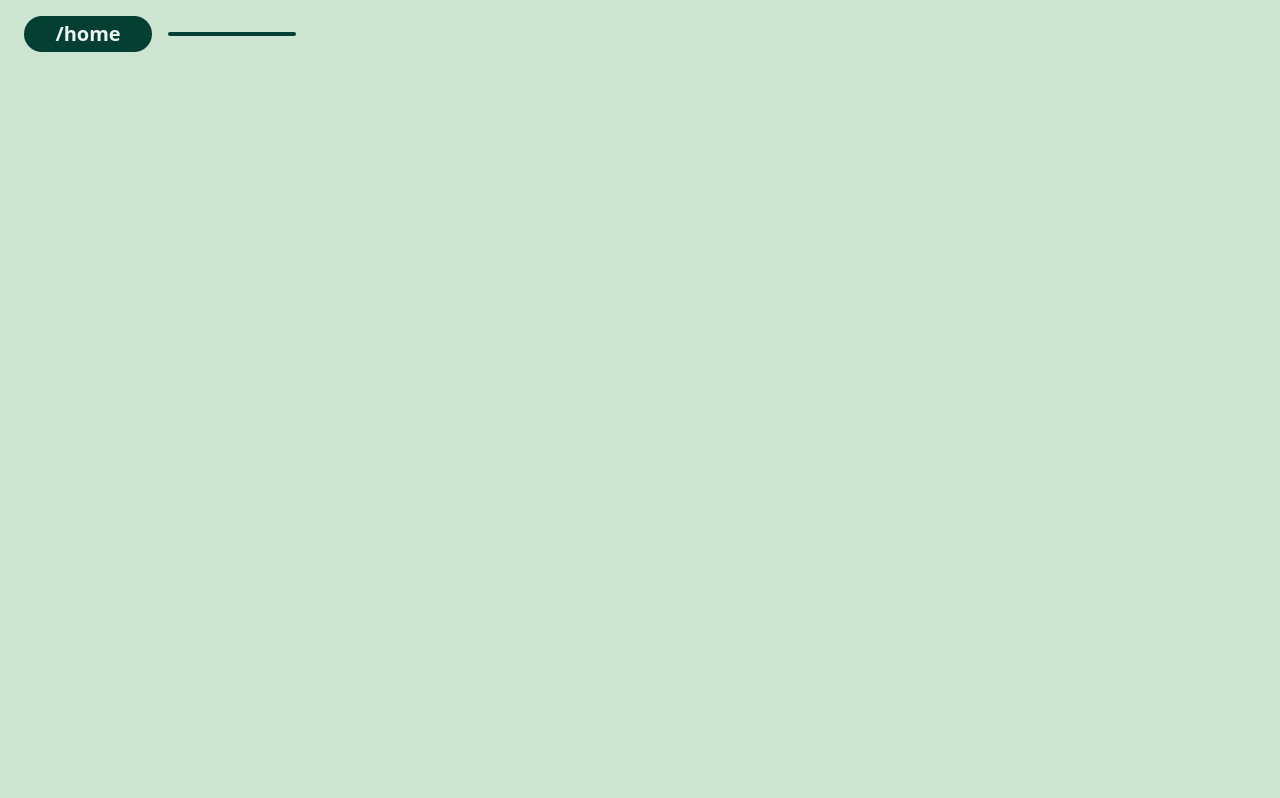
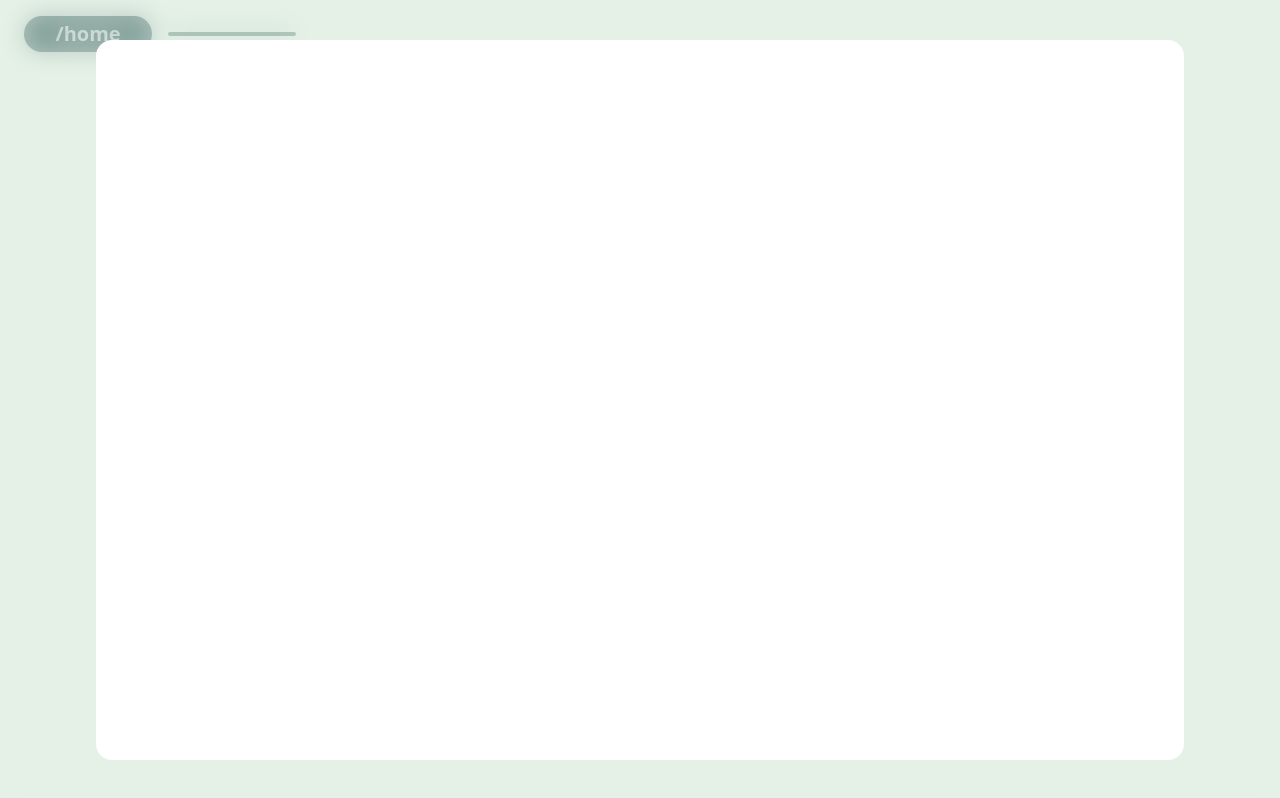
Before and after one commit to code7070/hi-jojo, a Next.js app: page /work-details in a window 1280 px wide. Built offline with nearby package versions, Linux system fonts and the light colour scheme.

Commit message:
fixing animation

```diff
--- a/src/layouts/project/project-card.js
+++ b/src/layouts/project/project-card.js
@@ -1,4 +1,4 @@
-import Link from "next/link";
+import { useRouter } from "next/router";
 import EyeSlashIcon from "public/icons/eye-slash";
 
 const PrivateIcon = () => (
@@ -24,6 +24,8 @@ export default function ProjectCard({
   if (isEven) evenClass = "md:-translate-x-[60%]";
   const stacklist = `${stacks}`.split(",");
   const noFirstClass = isFirst ? "" : "md:-mt-36";
+
+  const { push } = useRouter();
 
   const Content = () => (
     <>
@@ -55,23 +57,29 @@ export default function ProjectCard({
 
   const cardClass = `relative rounded-2xl w-[100%] border-4 border-secondary overflow-hidden max-w-xs ${evenClass} ${noFirstClass} my-6 transition-all duration-300 cursor-pointer hover:border-accent`;
 
+  const navigate = () => {
+    document.body.style.overflow = "hidden";
+    push(`/works/${link || ""}`, undefined, { shallow: true, scroll: false });
+  };
+
   const Card = ({ children }) => {
-    if (asDiv) return <div className={cardClass}>{children}</div>;
-    else return <section className={cardClass}>{children}</section>;
+    if (asDiv)
+      return (
+        <div className={cardClass} onClick={navigate}>
+          {children}
+        </div>
+      );
+    else
+      return (
+        <section className={cardClass} onClick={navigate}>
+          {children}
+        </section>
+      );
   };
 
   return (
-    <Link
-      href={`/works/${link || ""}`}
-      scroll={false}
-      shallow
-      onClick={() => {
-        document.body.style.overflow = "hidden";
-      }}
-    >
-      <Card>
-        <Content />
-      </Card>
-    </Link>
+    <Card>
+      <Content />
+    </Card>
   );
 }
--- a/src/pages/work-details.js
+++ b/src/pages/work-details.js
@@ -3,35 +3,47 @@ import workList from "@utils/worklist";
 import { useRouter } from "next/router";
 import PageHead from "./PageHead";
 import styles from "@styles/work-detail.module.css";
+import { useEffect, useState } from "react";
 
 export default function WorkDetail({ params = [] }) {
+  const [workTarget, setWorkTarget] = useState({});
+  const [open, setOpen] = useState(false);
+
   const { replace, asPath } = useRouter();
 
   const doBack = () => {
     document.body.style.overflow = "auto";
     replace("/works", undefined, { shallow: true });
+    setOpen("closed");
+    setTimeout(() => {
+      if (Object.keys(workTarget).length < 1) setOpen(false);
+    }, 500);
   };
 
   const target = asPath.length > 7 ? asPath.slice(7) : "";
 
-  let workTarget = {};
-  if (target)
-    workList.map((i) => {
-      const catched = i.works.find((i) => i.link === target);
-      if (catched) workTarget = catched;
-    });
+  useEffect(() => {
+    if (target) {
+      workList.map((i) => {
+        const catched = i.works.find((i) => i.link === target);
+        if (catched) setWorkTarget(catched);
+      });
+      setOpen("show");
+    } else setWorkTarget(false);
+  }, [target]);
 
   const hasWork = workTarget && Object.keys(workTarget).length > 1;
 
-  const showClass = hasWork ? styles.show : "";
+  const classJoiner = (name = "") => `${styles[name]} ${styles[open || ""]}`;
 
   return (
     <>
-      {hasWork && <PageHead title={`Jojo - Works - ${workTarget.name}`} />}
-      <div className={`${styles.overlay} ${showClass}`} onClick={doBack} />
-      <div className={`${styles.modal} ${showClass}`}>
+      {hasWork && <PageHead title={`Jojo - ${workTarget.name}`} />}
+      <div className={classJoiner("overlay")} onClick={doBack} />
+
+      <div className={classJoiner("modal")}>
         <div className="relative w-full h-full">
-          <div className={`${styles.btnClose} ${showClass}`}>
+          <div className={classJoiner("btnClose")}>
             <button
               onClick={doBack}
               type="button"
--- a/src/sections/homepage/card-experience.js
+++ b/src/sections/homepage/card-experience.js
@@ -1,6 +1,6 @@
 import { motion } from "framer-motion";
 import style from "@styles/home.module.css";
-import { useEffect, useState } from "react";
+import { useState } from "react";
 
 const chatList = [
   { text: "What stacks have u used before?", type: "start" },
--- a/src/styles/work-detail.module.css
+++ b/src/styles/work-detail.module.css
@@ -7,14 +7,54 @@
   @apply opacity-50 backdrop-blur-md pointer-events-auto;
 }
 
+@keyframes showModal {
+  0% {
+    /* @apply opacity-0 scale-75; */
+    opacity: 0;
+    transform: translate(-50%, -50%) scale(0.75);
+  }
+  50% {
+    opacity: 1;
+    transform: translate(-50%, -50%) scale(1.1);
+  }
+  100% {
+    opacity: 1;
+    transform: translate(-50%, -50%) scale(1);
+  }
+}
+
+@keyframes closeModal {
+  0% {
+    /* @apply opacity-0 scale-75; */
+    opacity: 1;
+    transform: translate(-50%, -50%) scale(1);
+  }
+  50% {
+    opacity: 1;
+    transform: translate(-50%, -50%) scale(1.1);
+  }
+  100% {
+    opacity: 0;
+    transform: translate(-50%, -50%) scale(0.75);
+  }
+}
+
 .modal {
-  @apply fixed top-[50%] left-[50%] -translate-x-[50%] -translate-y-[50%] h-[90%] w-[90%] max-w-6xl bg-white rounded-2xl transition-all duration-300 z-[999];
-  @apply scale-50 opacity-0 pointer-events-none;
-  @apply sm:h-[95%];
+  @apply fixed top-[50%] left-[50%] h-[85%] w-[85%] sm:h-[90%];
+  @apply max-w-6xl bg-white rounded-2xl z-[999] pointer-events-none;
+  @apply transition-all duration-200;
+  opacity: 0;
+  transform: translate(-50%, -50%) scale(0.75);
 }
 
 .modal.show {
-  @apply scale-100 opacity-100 shadow-lg pointer-events-auto;
+  @apply pointer-events-auto;
+  animation: showModal 0.25s ease-out 1 forwards;
+}
+
+.modal.closed {
+  @apply pointer-events-none;
+  animation: closeModal 0.25s ease-in 1 forwards;
 }
 
 .btnClose {
```
